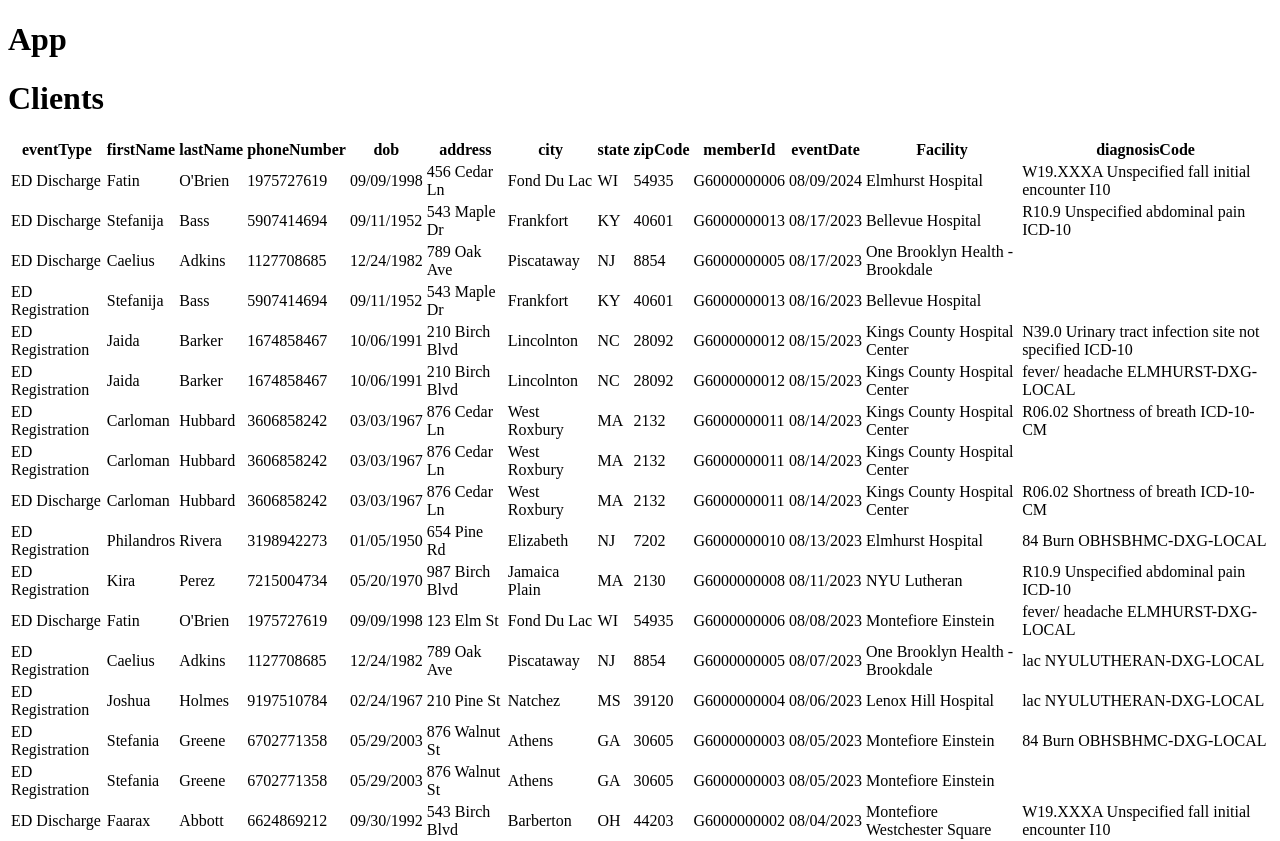
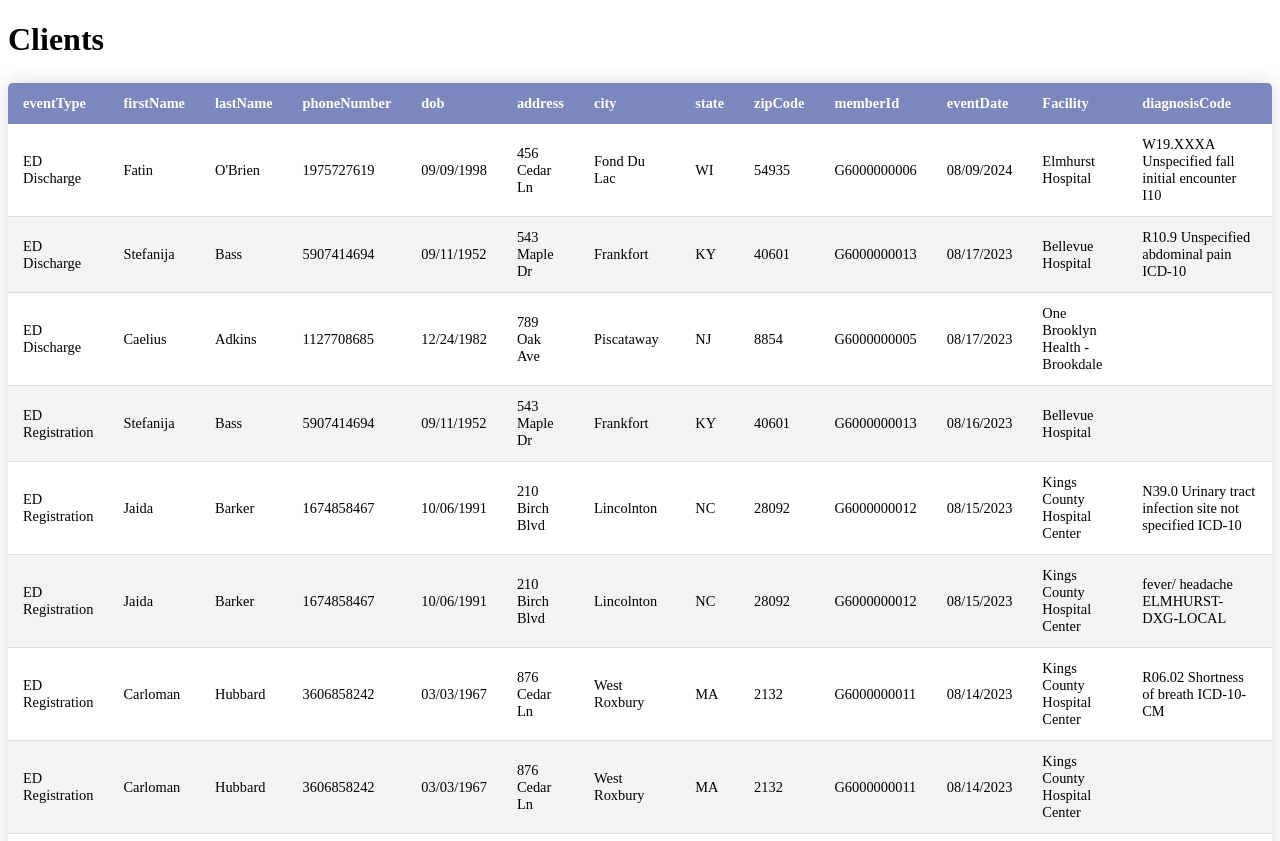
Before and after one commit to Blast61/cd, a React (Vite) app: page / in a window 1280 px wide. Shown: the top 841 px of the page. Built offline with nearby package versions, Linux system fonts and the light colour scheme.

Commit message:
styling added

```diff
--- a/src/App.jsx
+++ b/src/App.jsx
@@ -7,7 +7,6 @@
 const App = () => {
   return (
     <div>
-      <h1>App</h1>
       <CsvFetcher />
     </div>
   );
--- a/src/ClientFetch.jsx
+++ b/src/ClientFetch.jsx
@@ -32,8 +32,8 @@
   }, []);
   return (
     <div>
-      <h1>Clients</h1>
-      <table>
+      <h1 className="page-title">Clients</h1>
+      <table className="content-table">
         <thead>
           <tr>
             {csvData.length > 0 &&
--- a/src/style.css
+++ b/src/style.css
@@ -0,0 +1,38 @@
+.content-table {
+  border-collapse: collapse;
+  margin: 25px 0;
+  font-size: 0.9em;
+  min-width: 400px;
+  border-radius: 5px 5px 0 0;
+  overflow: hidden;
+  box-shadow: 0 0 20px rgba(0, 0, 0, 0.15);
+}
+
+.content-table thead tr {
+  background-color: rgba(91, 106, 172, 0.795);
+  color: white;
+  text-align: left;
+  font-weight: bold;
+}
+
+.content-table th,
+.content-table td {
+  padding: 12px 15px;
+}
+
+.content-table tbody tr {
+  border-bottom: 1px solid #dddddd;
+}
+
+.content-table tbody tr:nth-of-type(even) {
+  background-color: #f3f3f3;
+}
+
+.content-table tbody tr:last-of-type {
+  border-bottom: 2px solid hsla(38.57, 31.53%, 56.47%, 1);
+}
+
+.content-table tbody tr.active-row {
+  font-weight: bold;
+  color: hsla(38.57, 31.53%, 56.47%, 1);
+}
```
